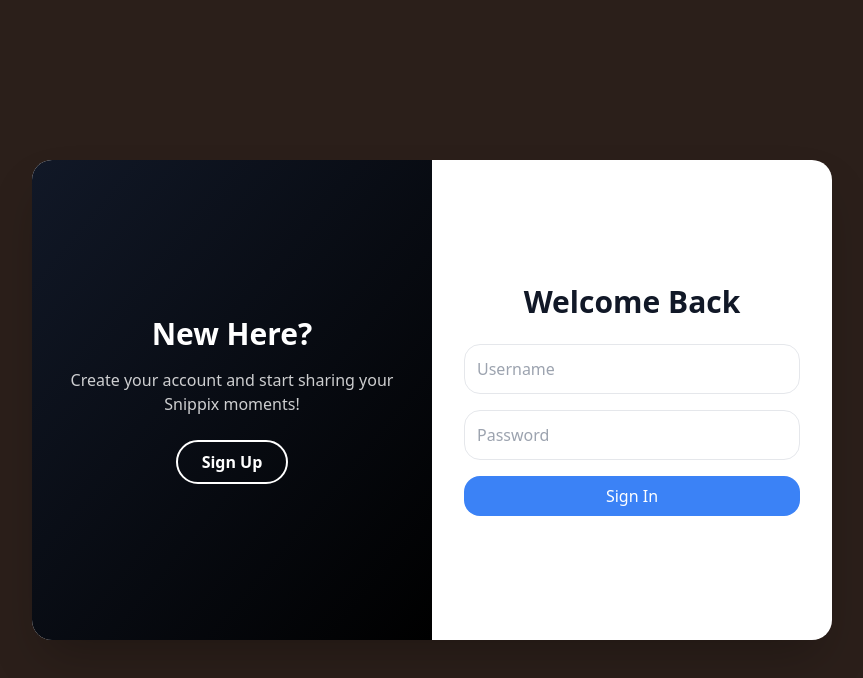
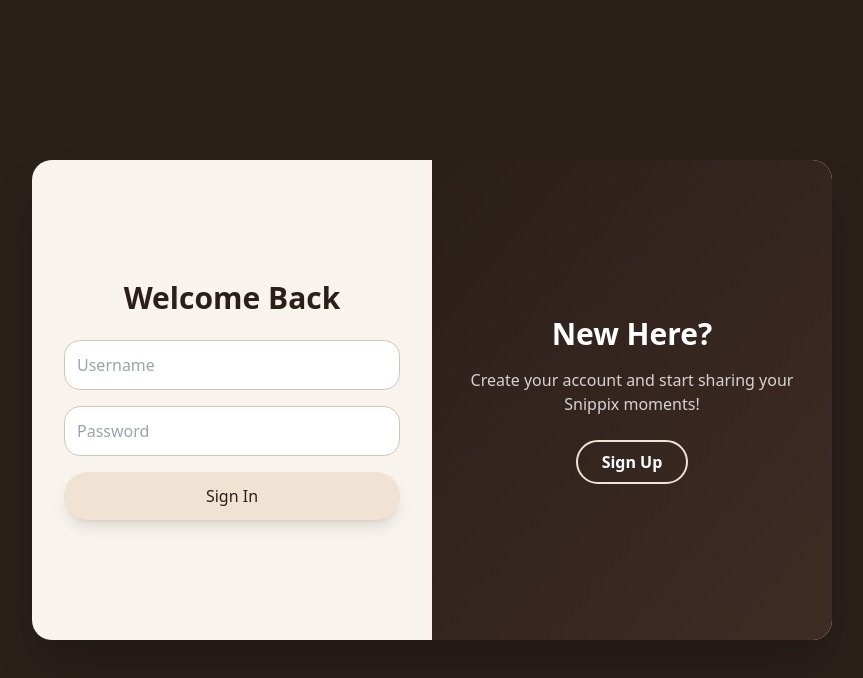
Before and after one commit to 4adhya/snippix, a React (Vite) app in the folder tailwindcss4/: page / in a window 1280 px wide. Shown: the top 678 px of the page, without its empty margins (208-1071 px from the left). Built offline with nearby package versions, Linux system fonts and the light colour scheme.

Commit message:
chnages in login

```diff
--- a/tailwindcss4/src/components/AuthCard.jsx
+++ b/tailwindcss4/src/components/AuthCard.jsx
@@ -1,5 +1,5 @@
 import React, { useState, useEffect } from "react";
-import { motion } from "framer-motion";
+import { motion, AnimatePresence } from "framer-motion";
 import { registerUser, loginUser, db } from "../firebase";
 import {
   doc,
@@ -14,12 +14,12 @@ export default function AuthCard({ onAuthSuccess }) {
   const [isSignUp, setIsSignUp] = useState(false);
   const [fullName, setFullName] = useState("");
   const [username, setUsername] = useState("");
-  const [email, setEmail] = useState(""); // username during login
+  const [email, setEmail] = useState("");
   const [password, setPassword] = useState("");
   const [usernameStatus, setUsernameStatus] = useState("idle");
   const { setUser } = useUser();
 
-  /* ================= USERNAME AVAILABILITY ================= */
+  /* ================= USERNAME CHECK ================= */
   useEffect(() => {
     if (!isSignUp) return;
 
@@ -49,38 +49,28 @@ export default function AuthCard({ onAuthSuccess }) {
     e.preventDefault();
 
     try {
-      /* ============ SIGN UP ============ */
       if (isSignUp) {
         if (!username.trim()) {
           alert("Username is required");
           return;
         }
 
-        if (usernameStatus === "checking") {
-          alert("Checking username availability...");
-          return;
-        }
-
         if (usernameStatus === "taken") {
-          alert("Username already taken. Please choose another.");
+          alert("Username already taken.");
           return;
         }
 
         const cleanUsername = username.trim().toLowerCase();
-
         const userCred = await registerUser(email, password);
         const user = userCred.user;
         const uid = user.uid;
 
-        try {
         await runTransaction(db, async (tx) => {
           const usernameRef = doc(db, "usernames", cleanUsername);
           const userRef = doc(db, "users", uid);
 
           const snap = await tx.get(usernameRef);
-            if (snap.exists()) {
-              throw new Error("USERNAME_TAKEN");
-            }
+          if (snap.exists()) throw new Error("USERNAME_TAKEN");
 
           tx.set(usernameRef, {
             uid,
@@ -97,29 +87,11 @@ export default function AuthCard({ onAuthSuccess }) {
         });
 
         await sendEmailVerification(user);
-          alert("Verification email sent. Please verify before logging in.");
+        alert("Verification email sent.");
         return;
-        } catch (err) {
-          await user.delete().catch(() => {});
-          if (err.message === "USERNAME_TAKEN") {
-            alert("Username already taken. Please choose another.");
-            return;
-          }
-          throw err;
-        }
-      }
-
-      /* ============ LOGIN ============ */
-      else {
+      } else {
         const cleanUsername = email.trim().toLowerCase();
-        if (!cleanUsername) {
-          alert("Username is required");
-          return;
-        }
-
-        const usernameSnap = await getDoc(
-          doc(db, "usernames", cleanUsername)
-        );
+        const usernameSnap = await getDoc(doc(db, "usernames", cleanUsername));
 
         if (!usernameSnap.exists()) {
           alert("Invalid username or password");
@@ -128,20 +100,14 @@ export default function AuthCard({ onAuthSuccess }) {
 
         const uid = usernameSnap.data().uid;
         const userDoc = await getDoc(doc(db, "users", uid));
+        const realEmail = userDoc.data().email;
 
-        if (!userDoc.exists()) {
-          alert("Account not found");
-          return;
-        }
-
-        const realEmail = userDoc.data().email;
         const userCred = await loginUser(realEmail, password);
         const user = userCred.user;
-
         await user.reload();
 
         if (!user.emailVerified) {
-          alert("Please verify your email before continuing.");
+          alert("Please verify your email.");
           return;
         }
 
@@ -160,48 +126,23 @@ export default function AuthCard({ onAuthSuccess }) {
     }
   };
 
-  /* ================= UI (UNCHANGED) ================= */
   return (
-    <div className="relative flex items-center justify-center min-h-screen bg-transparent">
-      <div className="relative w-[800px] h-[480px] rounded-2xl shadow-2xl overflow-hidden flex bg-white">
+    <div className="flex items-center justify-center min-h-screen bg-transparent">
+      <div className="relative w-[800px] h-[480px] bg-[#f8f3ed] rounded-2xl shadow-2xl overflow-hidden flex">
 
+        {/* LEFT FORM SIDE */}
+        <div className="w-1/2 flex items-center justify-center p-8 z-10">
+          <AnimatePresence mode="wait">
+            {!isSignUp ? (
               <motion.div
-          animate={{ x: isSignUp ? "100%" : "0%" }}
-          transition={{ duration: 0.6, ease: "easeInOut" }}
-          className="absolute top-0 left-0 w-1/2 h-full z-20 bg-gradient-to-br from-gray-900 to-black text-white flex flex-col items-center justify-center px-8 text-center"
-        >
-          <h3 className="text-3xl font-bold mb-4">
-            {isSignUp ? "Hello, Friend!" : "New Here?"}
-          </h3>
-          <p className="mb-6 text-white/80">
-            {isSignUp
-              ? "Already have an account? Sign in and continue your journey!"
-              : "Create your account and start sharing your Snippix moments!"}
-          </p>
-          <button
-            onClick={() => setIsSignUp(!isSignUp)}
-            className="border-2 border-white px-6 py-2 rounded-full font-semibold hover:bg-white hover:text-gray-900 transition"
-          >
-            {isSignUp ? "Sign In" : "Sign Up"}
-          </button>
-        </motion.div>
-
-        <div className="relative z-10 w-full flex">
-
-          {/* SIGN IN */}
-          <motion.div
-            animate={{ x: isSignUp ? "-100%" : "0%" }}
-            transition={{ duration: 0.6, ease: "easeInOut" }}
-            className="w-1/2 flex items-center justify-center p-8"
-          >
-            {!isSignUp && (
-              <motion.div
-                initial={{ opacity: 0, x: -100 }}
-                animate={{ opacity: 1, x: 400 }}
-                transition={{ duration: 0.5 }}
+                key="signin"
+                initial={{ opacity: 0, x: -40 }}
+                animate={{ opacity: 1, x: 0 }}
+                exit={{ opacity: 0, x: 40 }}
+                transition={{ duration: 0.4 }}
                 className="w-full"
               >
-                <h2 className="text-3xl font-bold mb-6 text-center text-gray-900">
+                <h2 className="text-3xl font-bold mb-6 text-center text-[#2b1f1a]">
                   Welcome Back
                 </h2>
 
@@ -211,42 +152,33 @@ export default function AuthCard({ onAuthSuccess }) {
                     placeholder="Username"
                     value={email}
                     onChange={(e) => setEmail(e.target.value)}
-                    className="w-full p-3 border rounded-xl bg-white text-gray-900 placeholder-gray-400 focus:outline-none focus:ring-2 focus:ring-blue-500"
+                    className="w-full p-3 border border-[#d6c5b5] rounded-xl bg-white focus:outline-none focus:ring-2 focus:ring-[#d6c5b5]"
                   />
-
                   <input
                     type="password"
                     placeholder="Password"
                     value={password}
                     onChange={(e) => setPassword(e.target.value)}
-                    className="w-full p-3 border rounded-xl bg-white text-gray-900 placeholder-gray-400 focus:outline-none focus:ring-2 focus:ring-blue-500"
+                    className="w-full p-3 border border-[#d6c5b5] rounded-xl bg-white focus:outline-none focus:ring-2 focus:ring-[#d6c5b5]"
                   />
-
                   <button
                     type="submit"
-                    className="w-full bg-blue-500 text-white py-2 rounded-xl"
+                    className="w-full py-3 rounded-full bg-[#f1e3d3] text-[#2b1f1a] font-medium shadow-lg hover:scale-105 transition"
                   >
                     Sign In
                   </button>
                 </form>
               </motion.div>
-            )}
-          </motion.div>
-
-          {/* SIGN UP */}
+            ) : (
               <motion.div
-            animate={{ x: isSignUp ? "-100%" : "0%" }}
-            transition={{ duration: 0.6, ease: "easeInOut" }}
-            className="w-1/2 flex items-center justify-center p-8"
-          >
-            {isSignUp && (
-              <motion.div
-                initial={{ opacity: 0, x: -100 }}
+                key="signup"
+                initial={{ opacity: 0, x: -40 }}
                 animate={{ opacity: 1, x: 0 }}
-                transition={{ duration: 0.5 }}
+                exit={{ opacity: 0, x: 40 }}
+                transition={{ duration: 0.4 }}
                 className="w-full"
               >
-                <h2 className="text-3xl font-bold mb-6 text-center text-gray-900">
+                <h2 className="text-3xl font-bold mb-6 text-center text-[#2b1f1a]">
                   Create Account
                 </h2>
 
@@ -256,46 +188,64 @@ export default function AuthCard({ onAuthSuccess }) {
                     placeholder="Full Name"
                     value={fullName}
                     onChange={(e) => setFullName(e.target.value)}
-                    className="w-full p-3 border rounded-xl bg-white text-gray-900 placeholder-gray-400 focus:outline-none focus:ring-2 focus:ring-blue-500"
+                    className="w-full p-3 border border-[#d6c5b5] rounded-xl bg-white focus:outline-none focus:ring-2 focus:ring-[#d6c5b5]"
                   />
-
                   <input
                     type="text"
                     placeholder="Username"
                     value={username}
                     onChange={(e) => setUsername(e.target.value)}
-                    className="w-full p-3 border rounded-xl bg-white text-gray-900 placeholder-gray-400 focus:outline-none focus:ring-2 focus:ring-blue-500"
+                    className="w-full p-3 border border-[#d6c5b5] rounded-xl bg-white focus:outline-none focus:ring-2 focus:ring-[#d6c5b5]"
                   />
-
                   <input
                     type="email"
                     placeholder="Email"
                     value={email}
                     onChange={(e) => setEmail(e.target.value)}
-                    className="w-full p-3 border rounded-xl bg-white text-gray-900 placeholder-gray-400 focus:outline-none focus:ring-2 focus:ring-blue-500"
+                    className="w-full p-3 border border-[#d6c5b5] rounded-xl bg-white focus:outline-none focus:ring-2 focus:ring-[#d6c5b5]"
                   />
-
                   <input
                     type="password"
                     placeholder="Password"
                     value={password}
                     onChange={(e) => setPassword(e.target.value)}
-                    className="w-full p-3 border rounded-xl bg-white text-gray-900 placeholder-gray-400 focus:outline-none focus:ring-2 focus:ring-blue-500"
+                    className="w-full p-3 border border-[#d6c5b5] rounded-xl bg-white focus:outline-none focus:ring-2 focus:ring-[#d6c5b5]"
                   />
-
                   <button
                     type="submit"
-                    className="w-full bg-sky-500 text-white py-2 rounded-xl"
+                    className="w-full py-3 rounded-full bg-[#556b5d] text-white font-medium shadow-lg hover:scale-105 transition"
                   >
                     Sign Up
                   </button>
                 </form>
               </motion.div>
             )}
+          </AnimatePresence>
+        </div>
+
+        {/* RIGHT SLIDING PANEL */}
+        <motion.div
+          animate={{ x: isSignUp ? "-100%" : "0%" }}
+          transition={{ duration: 0.6, ease: "easeInOut" }}
+          className="absolute right-0 top-0 w-1/2 h-full bg-gradient-to-br from-[#2b1f1a] to-[#3e2c24] text-white flex flex-col items-center justify-center px-8 text-center"
+        >
+          <h3 className="text-3xl font-bold mb-4">
+            {isSignUp ? "Welcome Back" : "New Here?"}
+          </h3>
+          <p className="mb-6 text-white/80">
+            {isSignUp
+              ? "Already have an account? Sign in and continue your journey!"
+              : "Create your account and start sharing your Snippix moments!"}
+          </p>
+          <button
+            onClick={() => setIsSignUp(!isSignUp)}
+            className="border-2 border-[#f1e3d3] px-6 py-2 rounded-full font-semibold hover:bg-[#f1e3d3] hover:text-[#2b1f1a] transition"
+          >
+            {isSignUp ? "Sign In" : "Sign Up"}
+          </button>
         </motion.div>
 
       </div>
     </div>
-    </div>
   );
 }
```
Lines whose indentation alone changed are shown as unchanged.
